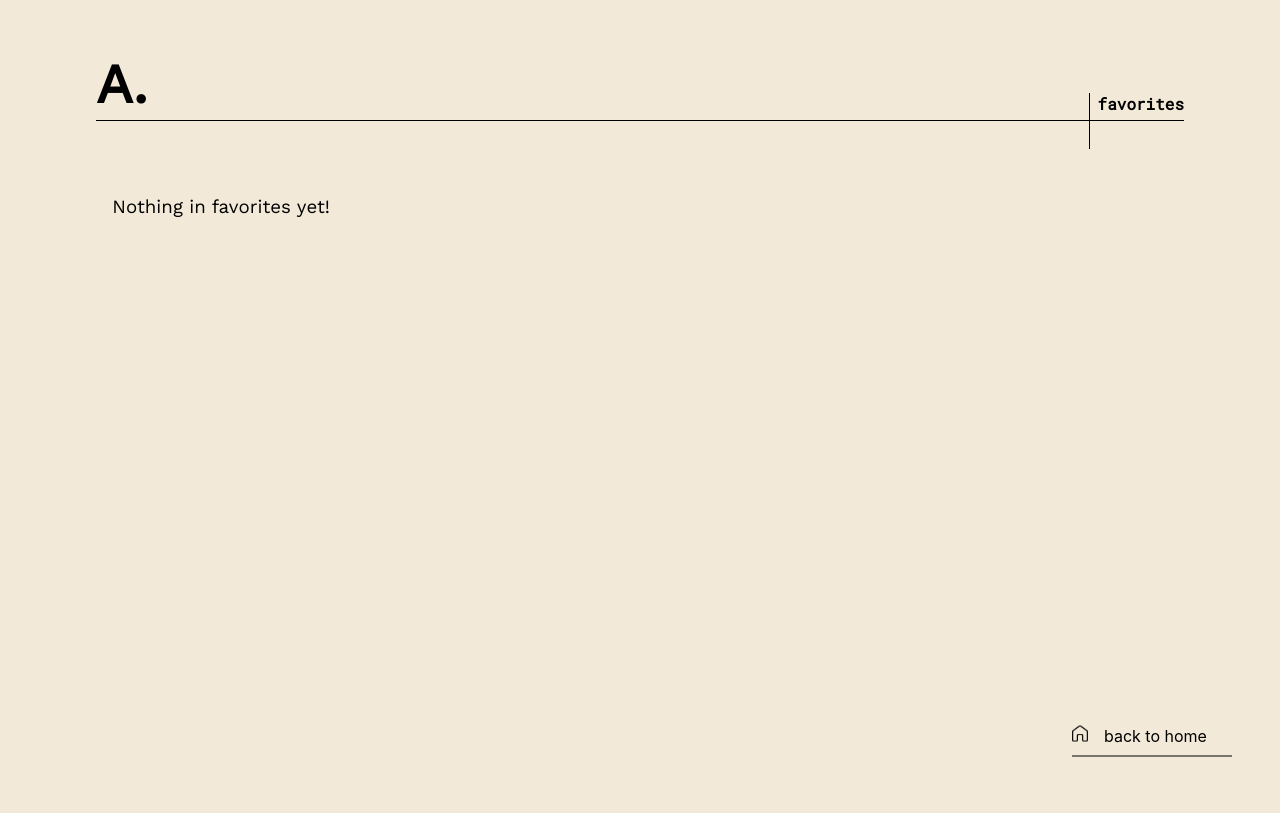
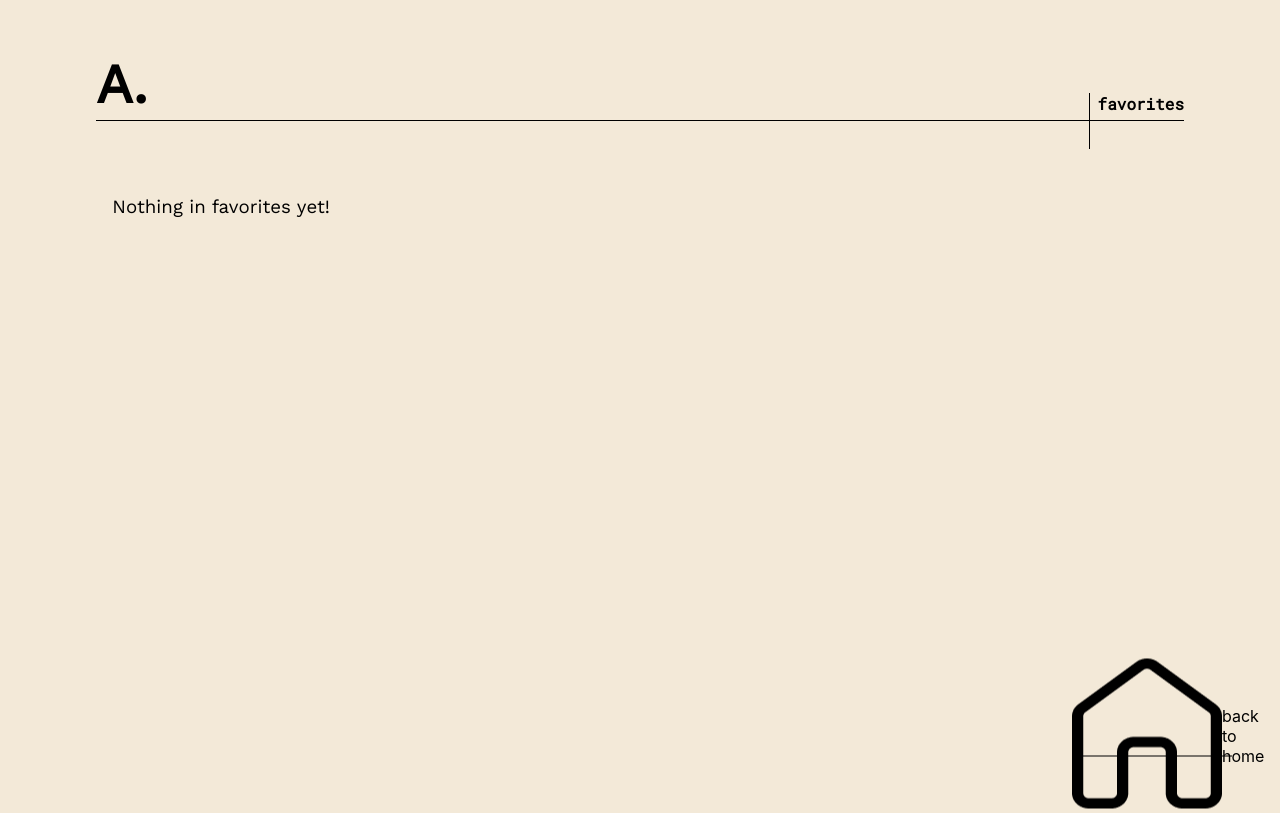
Before and after one commit to michannstoner/articulate, a React (Create React App) app: page /favorites in a window 1280 px wide. Built offline with nearby package versions, Linux system fonts and the light colour scheme.

Commit message:
Update classNames for testing

```diff
--- a/src/components/App/App.js
+++ b/src/components/App/App.js
@@ -55,6 +55,7 @@ class App extends Component {
 
   render() {
 
+    console.log(this.state.wordToDisplay);
     return (
       <main className='main'>
         <Nav resetPage={this.resetPage}/>
@@ -68,7 +69,7 @@ class App extends Component {
                 {!this.state.wordToDisplay && !this.state.error &&
                   <section className='welcome-display'>
                     <div className='message-container'>
-                      <img src={blobIcon} alt='pink abstract blob icon'/>
+                      <img className='welcome-blob' src={blobIcon} alt='pink abstract blob icon'/>
                       <div className='welcome-header'>welcome to ARTICULATE.</div>
                       <div className='search-to-learn'>look up a word & start learning</div>
                     </div>
@@ -88,9 +89,9 @@ class App extends Component {
                 <h3 className='no-favorites'>Nothing in favorites yet!</h3>
                 <div className='favorite-button-container'>
                 <Link to='/'>
-                  <img className='heart-icon' src={homeIcon} alt='home icon' onClick={this.resetPage}/>
+                  <img className='home-icon' src={homeIcon} alt='home icon' onClick={this.resetPage}/>
                 </Link>
-                <p className='add-to-favorites'>back to home</p>
+                <p className='back-to-home'>back to home</p>
             </div>
 
               </div>
```
